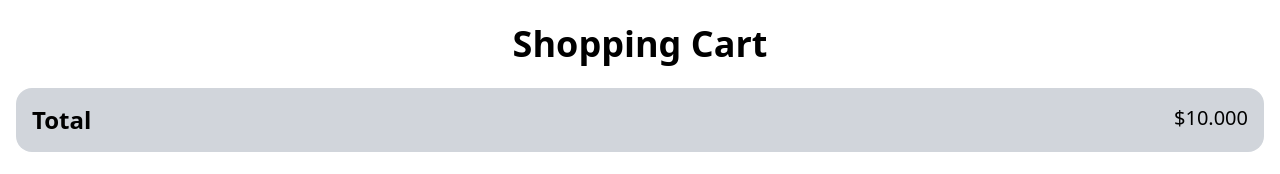
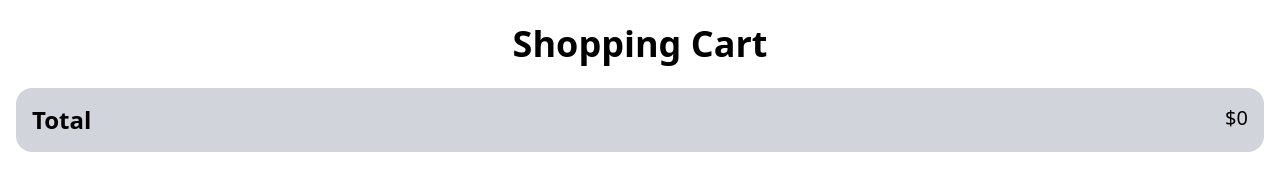
Before and after one commit to sebaspa/basket, a React (Vite) app: page /cart in a window 1280 px wide. Shown: the top 174 px of the page. Built offline with nearby package versions, Linux system fonts and the light colour scheme.

Commit message:
Obtener el total del carrito

```diff
--- a/src/pages/ShoppingCart.tsx
+++ b/src/pages/ShoppingCart.tsx
@@ -5,6 +5,13 @@ import { type RootState } from '../store'
 
 export const ShoppingCart = (): JSX.Element => {
   const cart = useSelector((state: RootState) => state.cart.cart)
+  const getTotal = (): number => {
+    let totalPrice = 0
+    cart.forEach(item => {
+      totalPrice += item.price * item.quantity
+    })
+    return totalPrice
+  }
   return (
     <>
       <div className="container mx-auto px-4">
@@ -21,7 +28,7 @@ export const ShoppingCart = (): JSX.Element => {
         <div className="rounded-2xl bg-gray-300 w-full p-4">
           <div className="flex justify-between">
             <p className="font-bold text-2xl">Total</p>
-            <p className="text-xl">$10.000</p>
+            <p className="text-xl">${getTotal()}</p>
           </div>
         </div>
         <div className="flex gap-4 mt-6 mb-5 items-center">
```
